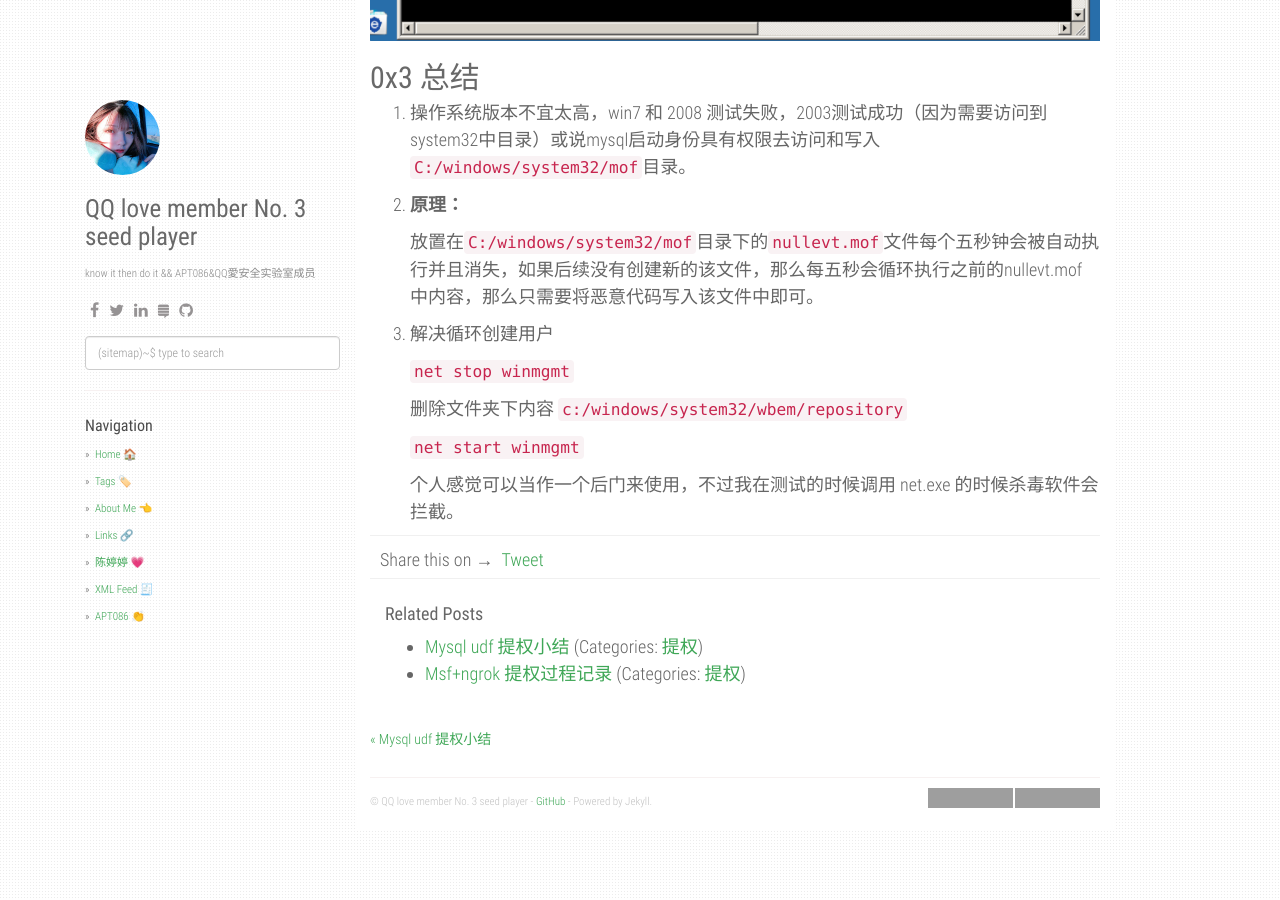
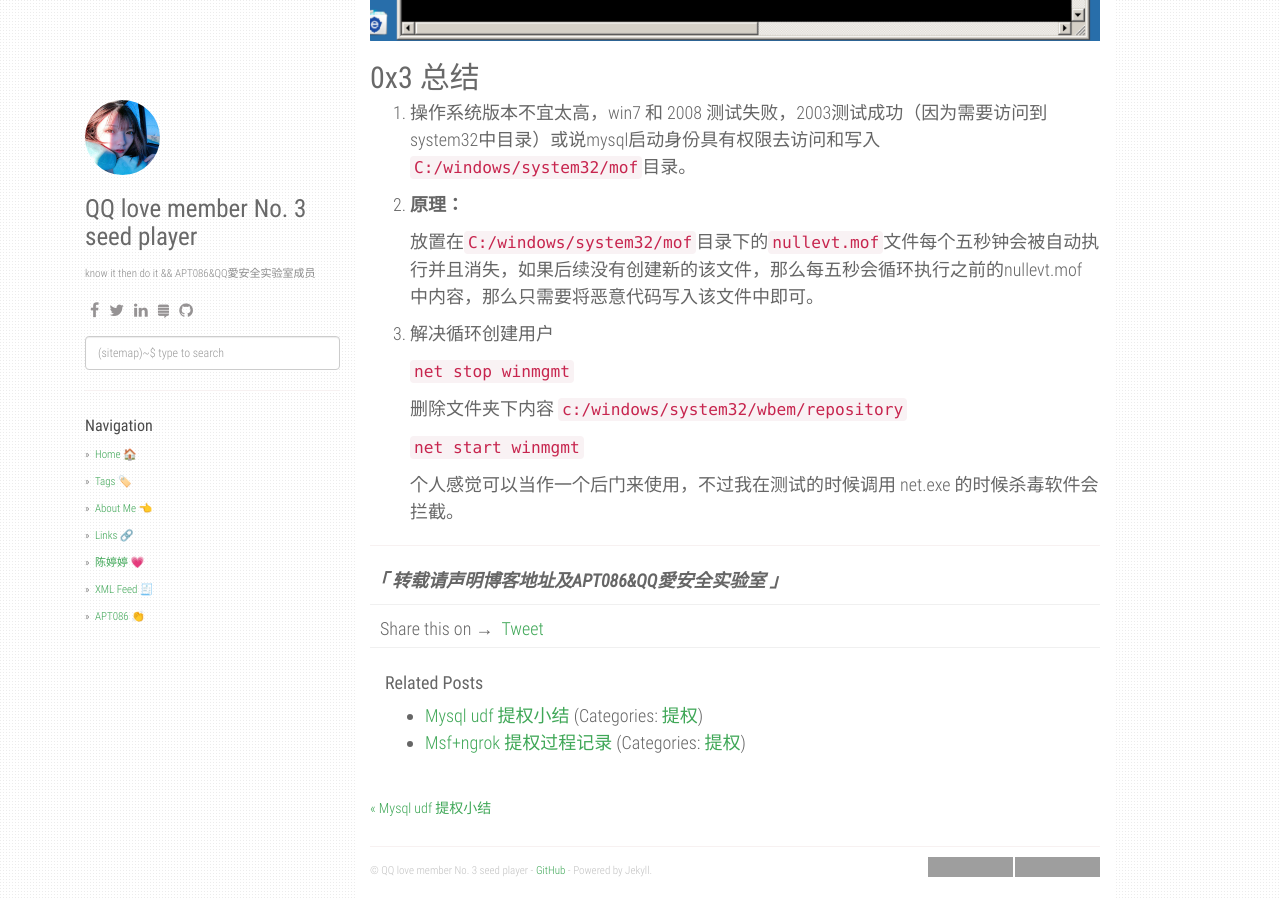
Before and after one commit to fuchen666/ppbibo.github.io, a Jekyll site: the page built from _posts/2018-12-18-Mysql-mof-提权小结.md, in a window 1280 px wide and 900 px high, scrolled down 2364 px. Built offline with Jekyll 4.4.1, drawn with Linux system fonts in a browser that asks for light colours; comment, search, counter and statistics services are not loaded; grey boxes are pictures that could not be loaded.

Commit message:
update file

```diff
--- a/_posts/2018-12-18-Mysql-mof-提权小结.md
+++ b/_posts/2018-12-18-Mysql-mof-提权小结.md
@@ -92,3 +92,9 @@ select load_file("C:\\phpStudy\\PHPTutorial\\WWW\\nullevt.mof") into dumpfile 'c
    `net start winmgmt`
 
    个人感觉可以当作一个后门来使用，不过我在测试的时候调用 net.exe 的时候杀毒软件会拦截。
+
+
+
+------
+
+***「 转载请声明博客地址及APT086&QQ愛安全实验室 」***
```
